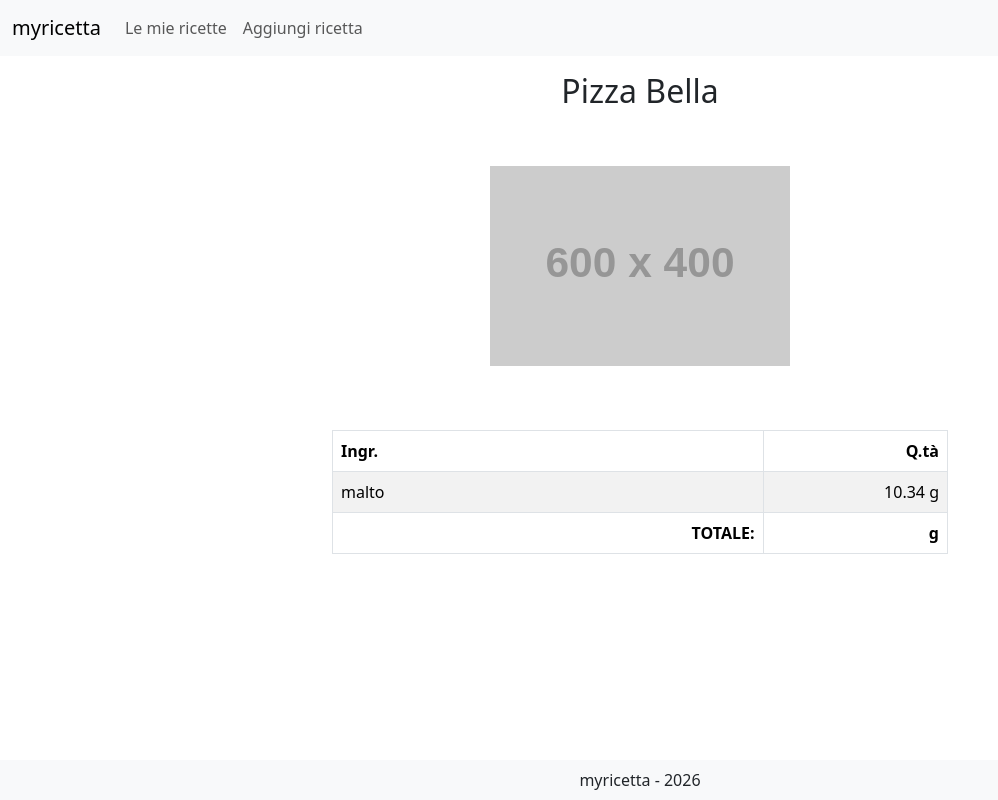
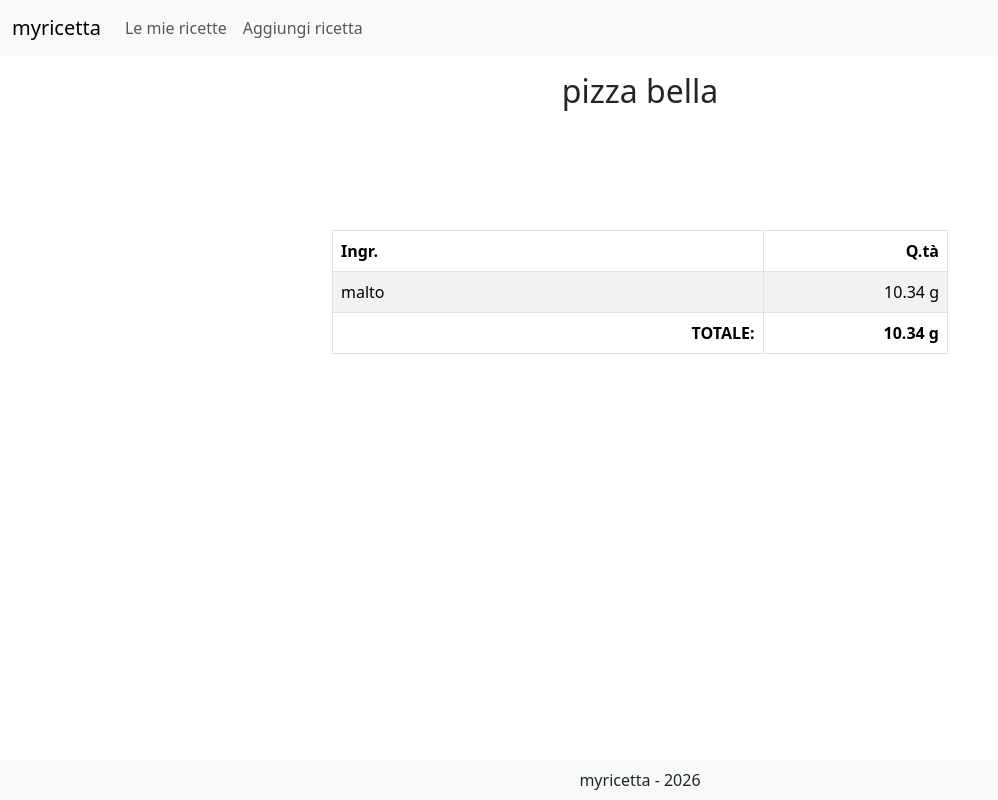
Before and after one commit to tave8/myricetta-react, a React (Vite) app: page /my-recipes/1 in a window 1280 px wide. Shown: the whole page, without its empty margins (0-998 px from the left). Built offline with nearby package versions, Linux system fonts and the light colour scheme.

Commit message:
override recipe from obj

```diff
--- a/src/assets/js/Recipe/Recipe.js
+++ b/src/assets/js/Recipe/Recipe.js
@@ -35,6 +35,31 @@ export default class Recipe extends Helper {
     this.ingredients = []
     this.config = finalParams.config
     // this.overridden = false
+  }
+
+  /**
+   * Override every property
+   */
+  overrideSelfFromObj(recipeObj) {
+    // must be object
+    if (typeof recipeObj != "object") {
+      throw new Error(`must be object`)
+    }
+    // must have recipe name
+    if (!this.constructor.isValidRecipeName(recipeObj.name)) {
+      throw new Error(`recipe name must exist and must be valid`)
+    }
+    // must have recipe id
+    if (!Object.hasOwn(recipeObj, "id")) {
+      throw new Error(`recipe id must exist`)
+    }
+    // must have ingredients array
+    if (!Array.isArray(recipeObj.ingredients)) {
+      throw new Error(`recipe ingredients must be an array`)
+    }
+    this.setName(recipeObj.name)
+    this.setId(recipeObj.id)
+    this.addIngredients(recipeObj.ingredients)
   }
 
   /**
@@ -308,6 +333,9 @@ export default class Recipe extends Helper {
   }
 
   addIngredients(ingredientsAsList) {
+    if (!Array.isArray(ingredientsAsList)) {
+      throw new Error(`Ingredient list must be an array. It is of type "${typeof ingredientsAsList}" instead.`)
+    }
     ingredientsAsList.forEach((ingredientInfo) => this.addIngredient(ingredientInfo))
   }
 
@@ -461,6 +489,10 @@ export default class Recipe extends Helper {
     this.name = recipeName
   }
 
+  setId(_recipeId) {
+    this.id = _recipeId
+  }
+
   /**
    * Get the data you need to save
    *  the recipe wherever you want (remote, local storage, etc.).
--- a/src/assets/js/Recipe/RecipeRemote.js
+++ b/src/assets/js/Recipe/RecipeRemote.js
@@ -16,13 +16,14 @@ export default class RecipeRemote extends Recipe {
     this.apiUrl = args.apiUrl
   }
 
-  async getRecipeById(recipeId) {
+  async getRecipeByIdAndOverrideSelf(recipeId) {
     if (!recipeId) {
       throw new Error(`Must provide recipeId. "${recipeId}" was given.`)
     }
     return new Promise((resolve, reject) => {
       setTimeout(() => {
-        resolve({
+        const recipe = {
+          id: "3234234",
           name: "Pizza Bella",
           ingredients: [
             {
@@ -33,7 +34,10 @@ export default class RecipeRemote extends Recipe {
             },
           ],
           photoUrl: "https://placehold.co/600x400",
-        })
+        }
+        this.overrideSelfFromObj(recipe)
+        // console.log(this)
+        resolve()
       }, 1000)
     })
   }
--- a/src/components/SeeMyRecipe.jsx
+++ b/src/components/SeeMyRecipe.jsx
@@ -24,13 +24,12 @@ const SeeMyRecipe = () => {
   const [_recipeInstance, _setRecipeInstance] = useState(new RecipeRemote())
 
   // recipe info
-  const [recipe, setRecipe] = useState({
-    name: "",
-    ingredients: [],
-    photoUrl: null,
-  })
+  const [recipeName, setRecipeName] = useState("")
+  const [recipePhotoUrl, setRecipePhotoUrl] = useState(null)
+  const [ingredientsData, setIngredientsData] = useState(null)
+  const [totIngredientsRounded, setTotIngredientsRounded] = useState(null)
 
-  const [isLoadingRecipe, setIsLoadingRecipe] = useState(false)
+  const [isLoadingRecipe, setIsLoadingRecipe] = useState(true)
   const [isErrorRecipe, setIsErrorRecipe] = useState(false)
 
   const [isLoadingPhoto, setIsLoadingPhoto] = useState(true)
@@ -45,15 +44,18 @@ const SeeMyRecipe = () => {
     if (!recipeId) {
       throw new Error(`Recipe id was not provided in route.`)
     }
-    console.log(_recipeInstance)
 
     _recipeInstance
-      .getRecipeById("pizza")
-      .then((remoteRecipe) => {
+      .getRecipeByIdAndOverrideSelf("pizza")
+      .then(() => {
         // console.log(recipe)
         setIsLoadingRecipe(false)
         setIsErrorRecipe(false)
-        setRecipe(remoteRecipe)
+        // setRecipe()
+        // console.log(_recipeInstance.getIngredients())
+
+        setRecipeName(_recipeInstance.getName())
+        setIngredientsData(_recipeInstance.getIngredients())
       })
       .catch((err) => {
         console.error(err)
@@ -70,24 +72,24 @@ const SeeMyRecipe = () => {
           {/* PAGE TITLE */}
           <Col>
             {/* recipe name placeholder */}
-            {isLoadingPhoto && (
+            {isLoadingRecipe && (
               <Placeholder as="div" animation="wave" style={{ height: "50px", width: "100%" }}>
                 <Placeholder xs={12} style={{ height: "100%" }} />
               </Placeholder>
             )}
-            {!isLoadingRecipe && <h2 className="text-center">{recipe.name}</h2>}
+            {!isLoadingRecipe && <h2 className="text-center">{recipeName}</h2>}
           </Col>
           {/* RECIPE PHOTO */}
           <Col className="text-center">
             {/* image placeholder */}
-            {isLoadingPhoto && (
+            {/* {isLoadingPhoto && (
               <Placeholder as="div" animation="wave" style={{ height: "200px", width: "100%" }}>
                 <Placeholder xs={12} style={{ height: "200px" }} />
               </Placeholder>
-            )}
-            <Image
-              src={recipe.photoUrl}
-              alt={recipe.name}
+            )} */}
+            {/* <Image
+              src={recipePhotoUrl}
+              alt={recipeName}
               fluid
               style={{ height: "200px" }}
               onLoad={() => {
@@ -96,7 +98,7 @@ const SeeMyRecipe = () => {
               onError={() => {
                 setIsLoadingPhoto(false)
               }}
-            />
+            /> */}
           </Col>
           {/* FROM 1 INGREDIENT, CALCULATE THE OTHERS */}
           <Col>
@@ -109,7 +111,7 @@ const SeeMyRecipe = () => {
                 <Col>
                   <Row className="justify-content-center">
                     <Col xs={12}>
-                      {recipe.ingredients.length > 0 && (
+                      {ingredientsData?.ingredients.length > 0 && (
                         <Table striped bordered hover style={{ tableLayout: "fixed", width: "100%" }}>
                           <colgroup>
                             <col style={{ width: "70%" }} />
@@ -125,7 +127,7 @@ const SeeMyRecipe = () => {
 
                           <tbody>
                             {/* exist ingredients */}
-                            {recipe.ingredients.map((ingredient) => {
+                            {ingredientsData.ingredients.map((ingredient) => {
                               return (
                                 <tr key={ingredient.id}>
                                   <td>{ingredient.name}</td>
@@ -135,10 +137,10 @@ const SeeMyRecipe = () => {
                             })}
                           </tbody>
                           <tfoot>
-                            {recipe.ingredients.length > 0 && (
+                            {ingredientsData.ingredients.length > 0 && (
                               <tr className="text-end fw-bold">
                                 <td>TOTALE:</td>
-                                <td>{recipe.totIngredientsRounded} g</td>
+                                <td>{ingredientsData.totIngredientsRounded} g</td>
                               </tr>
                             )}
                           </tfoot>
```
